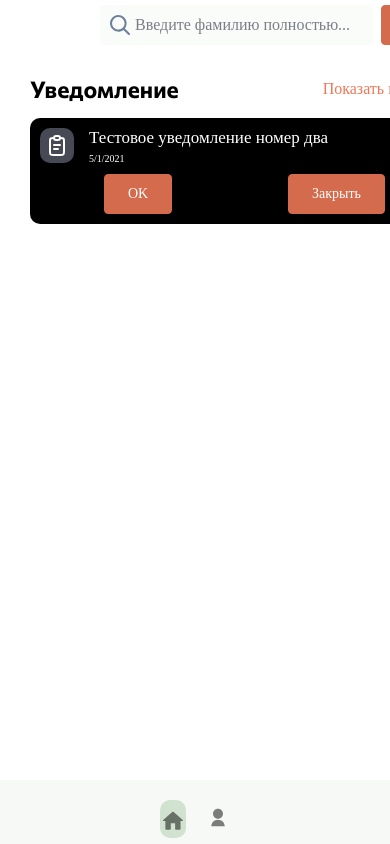
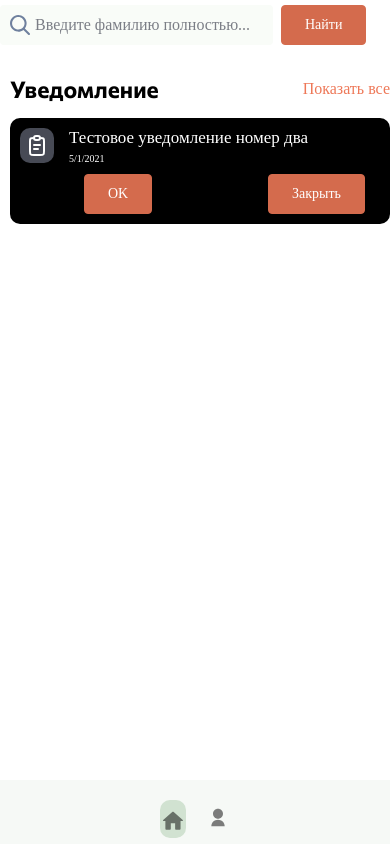
Before and after one commit to franze6/puppy-project, a React app: page /main/ in a window 390 px wide. Shown: the top 844 px of the page. Built offline with nearby package versions, Linux system fonts and the light colour scheme; a web font is replaced by a local one.

Commit message:
Revert "FIX: side bar"
This reverts commit 18afc25dd9fbe5b61bf2a8aee619c95c78ec2911.

```diff
--- a/src/App.scss
+++ b/src/App.scss
@@ -27,7 +27,7 @@
 }
 
 .content_active {
-  transform: translateX(250px);
+  transform: translateX(200px);
   transition: all 900ms cubic-bezier(0.8, 0, 0.33, 1);
 }
 
@@ -45,19 +45,12 @@
   margin-top: 65px;
 }
 
-@media (max-width: 1000px) {
-  .content {
-    margin-left: 20px;
-    transition: all 900ms cubic-bezier(0.8, 0, 0.33, 1);
-  }
-}
-
 @media (max-width: 700px) {
   .page {
     margin-left: 0;
     margin-bottom: 70px;
   }
-  // .search {
-  //   margin-left: 0;
-  // }
+  .search {
+    left: 0;
+  }
 }
```
